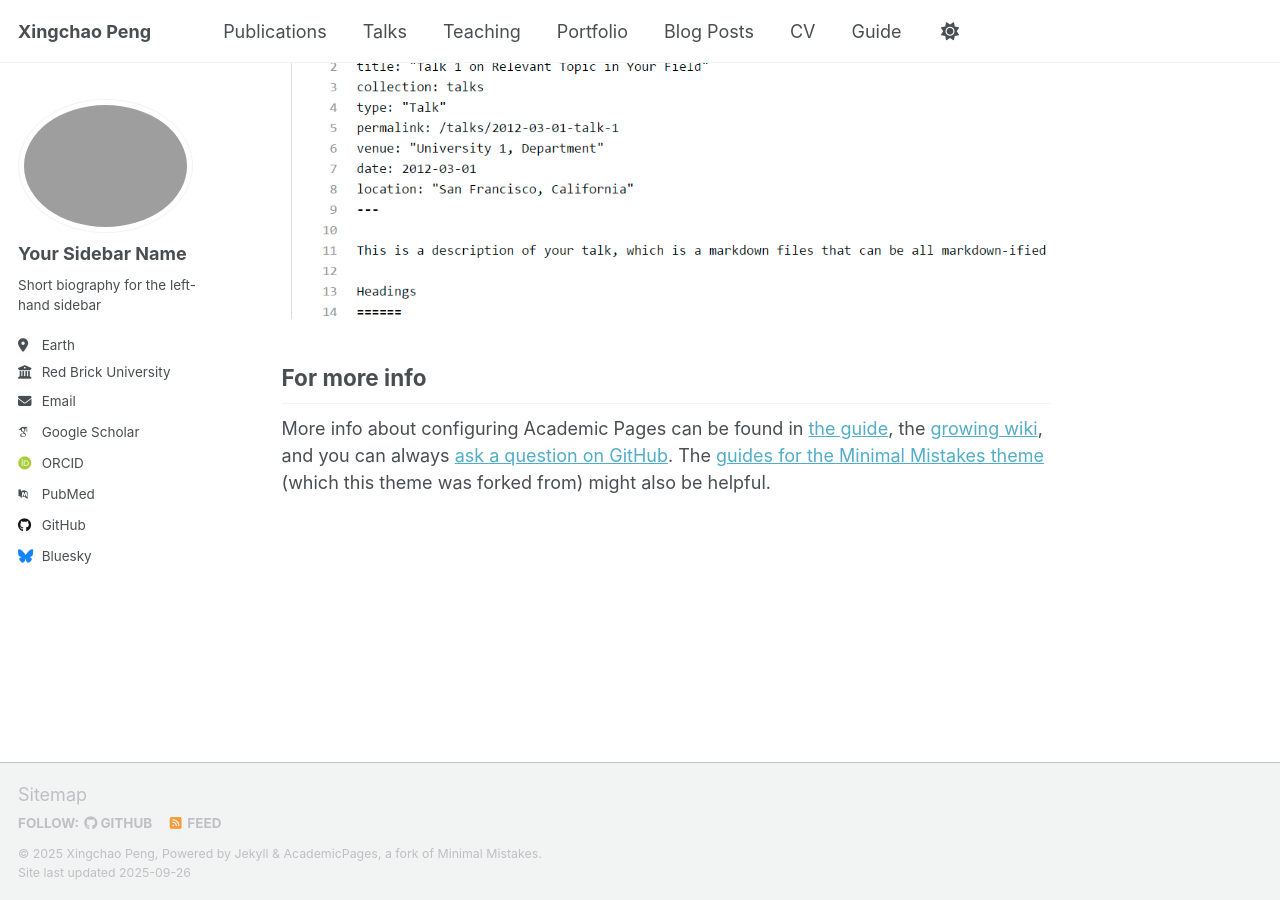
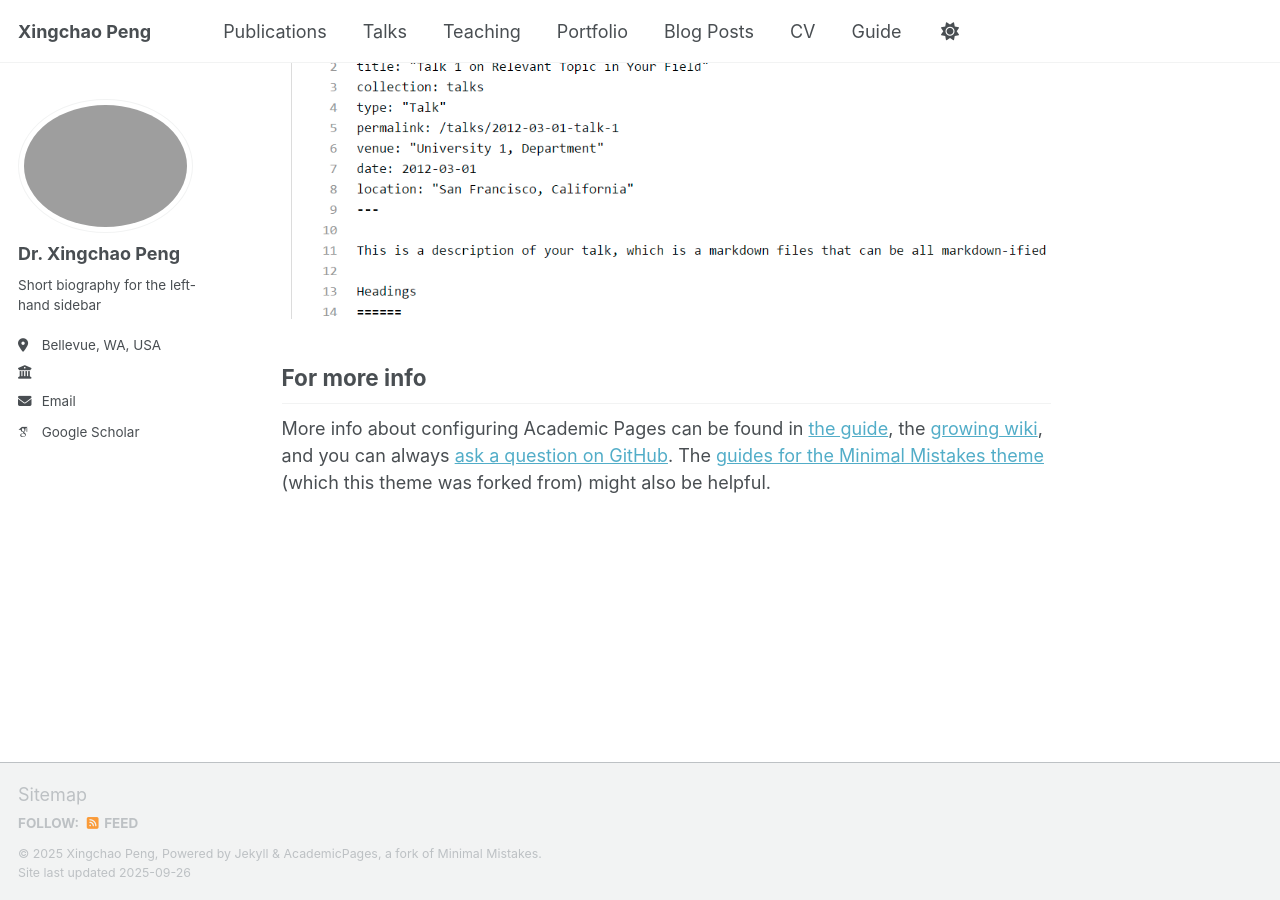
Before and after one commit to xcpeng/xcpeng.github.io, a Jekyll site: the page built from _pages/about.md, in a window 1280 px wide and 900 px high, scrolled down 2880 px. Built offline with Jekyll 4.4.1, drawn with Linux system fonts in a browser that asks for light colours; some web fonts are replaced; a script that is not in the unit is left out.

```diff
--- a/_config.yml
+++ b/_config.yml
@@ -24,23 +24,23 @@ repository               : "xcpeng/xcpeng.github.io"
 author:
   # Biographic information
   avatar           : "profile.png"
-  name             : "Your Sidebar Name"
+  name             : "Dr. Xingchao Peng" # Update this with your name
   pronouns         : # example: "she/her"
   bio              : "Short biography for the left-hand sidebar"
-  location         : "Earth"
-  employer         : "Red Brick University"
+  location         : "Bellevue, WA, USA" # City, State
+  employer         : ""
   uri              : # URL
-  email            : "none@example.org"
+  email            : "jackjack.peng@gmail.com"
 
   # Academic websites
   academia         : # URL
   arxiv            : # URL - Update with the correct link to your profile
-  googlescholar    : "https://scholar.google.com/citations?user=PS_CX0AAAAAJ"
+  googlescholar    : "https://scholar.google.com/citations?user=66lkylsAAAAJ&hl=en"
   inspire-hep      : # URL
   impactstory      : # URL
-  orcid            : "http://orcid.org/yourorcidurl"
+  orcid            : # URL - Update with the correct link to your profile "
   semantic         : # URL
-  pubmed           : "https://www.ncbi.nlm.nih.gov/pubmed/?term=john+snow"
+  pubmed           : # URL
   researchgate     : # URL
   scopus           : # URL
 
@@ -48,13 +48,13 @@ author:
   bitbucket        : # Username - Update with your username on the site
   codepen          : # Username
   dribbble         : # Username
-  github           : "academicpages"
+  github           : # "academicpages"
   kaggle           : # Username
   stackoverflow    : # User number or user number and name (i.e., use "1" or "1/jeff-atwood")
 
   # Social media
   artstation       : # Username
-  bluesky          : "bsky.app" # Replace this with you Bluesky username
+  bluesky          : # "bsky.app" # Replace this with you Bluesky username
   facebook         : # Username
   flickr           : # Username
   foursquare       : # Username
```
Also changed, not shown: 1 other file.
